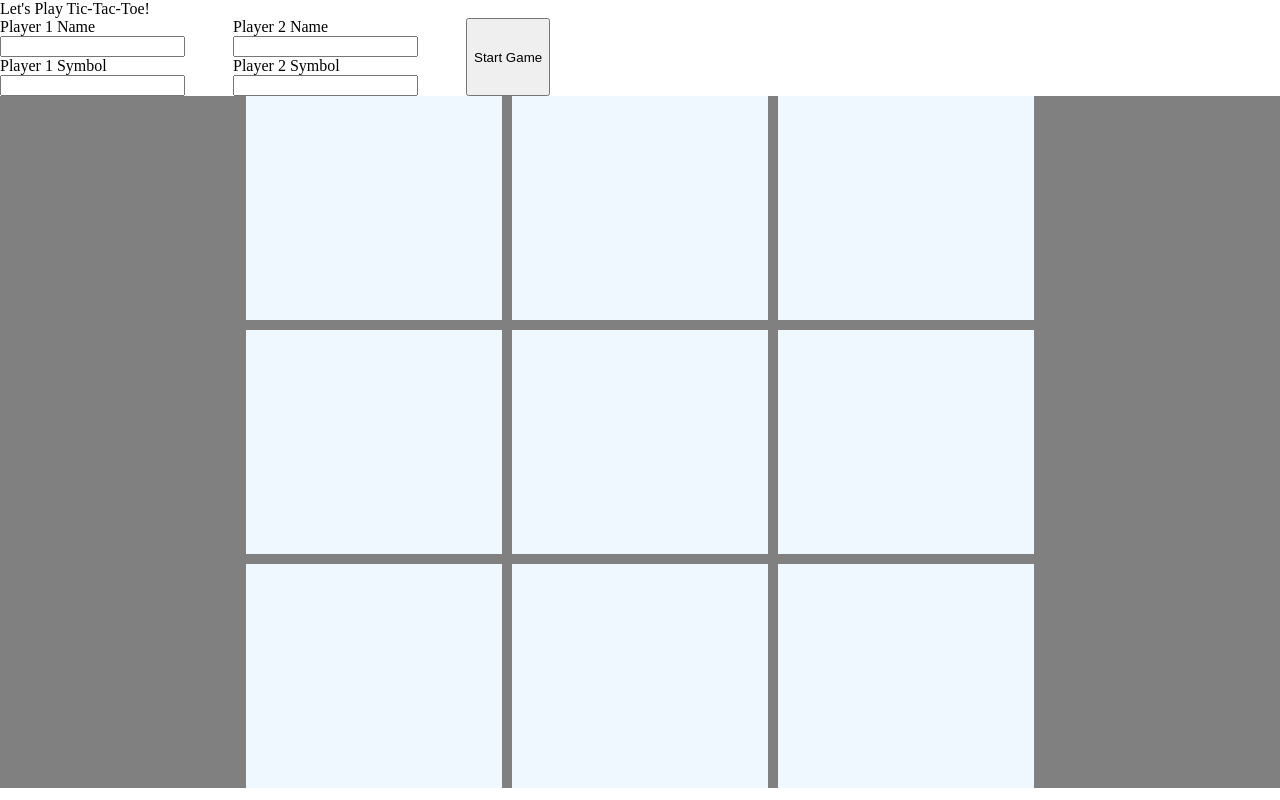
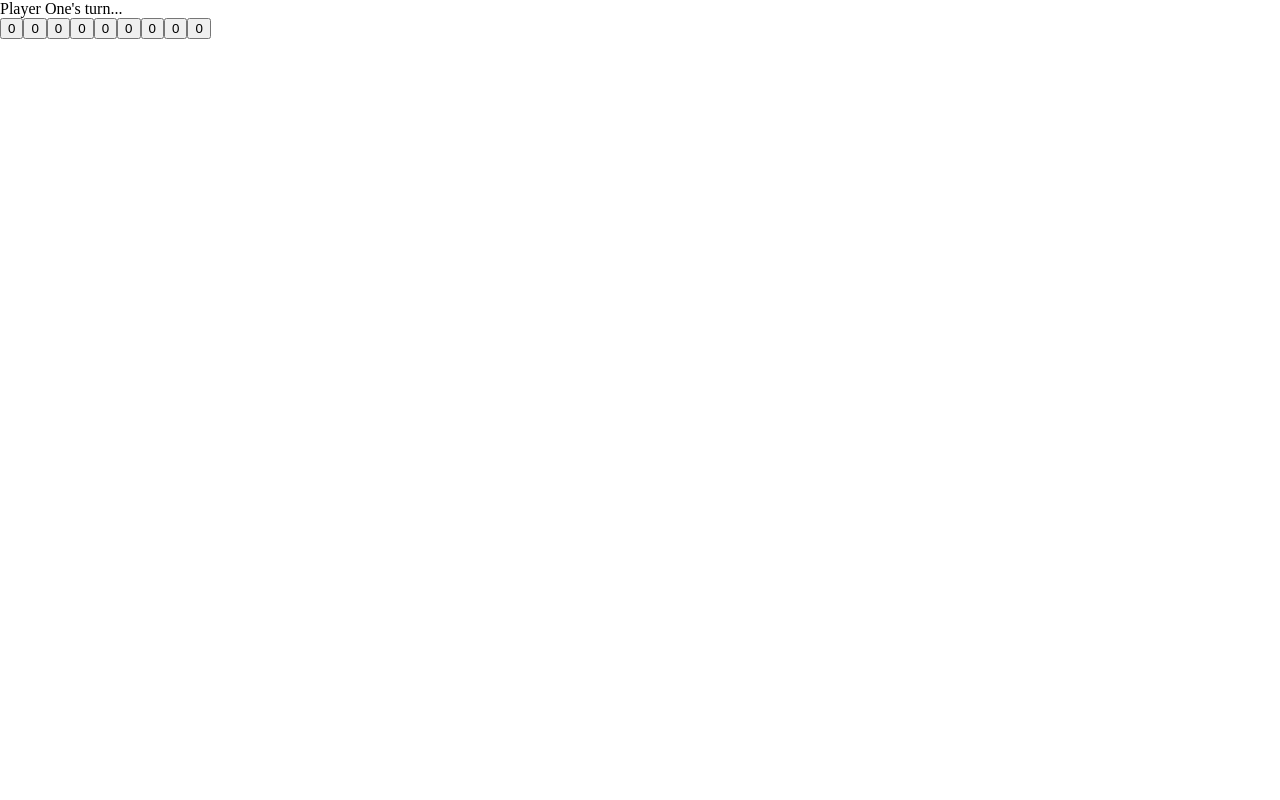
Before and after one commit to samob917/tic-tac-toe, a plain HTML site: page index.html in a window 1280 px wide. Drawn offline with Linux system fonts and the light colour scheme.

Commit message:
Make interface work
Interface is working. Now just want to style it.

```diff
--- a/index.html
+++ b/index.html
@@ -7,32 +7,9 @@
     <title>Tic-Tac-Toe</title>
 </head>
 <body>
-    <h1>Let's Play Tic-Tac-Toe!</h1>
-    <form action="">
-        <div>
-            <label for="p1">Player 1 Name</label>
-            <input type="text" name="p1" id="p1" required>
-            <label for="p1-symbol">Player 1 Symbol</label>
-            <input type="text" name="p1-symbol" id="p1-symbol" required>
-        </div>
-        <div>
-            <label for="p2">Player 2 Name</label>
-            <input type="text" name="p2" id="p2" required>
-            <label for="p2-symbol">Player 2 Symbol</label>
-            <input type="text" name="p2-symbol" id="p2-symbol" required>
-        </div>
-        <button class="form-submit">Start Game</button>
-    </form>
-    <div class="board">
-        <div class="_0_0"></div>
-        <div class="_0_1"></div>
-        <div class="_0_2"></div>
-        <div class="_1_0"></div>
-        <div class="_1_1"></div>
-        <div class="_1_2"></div>
-        <div class="_2_0"></div>
-        <div class="_2_1"></div>
-        <div class="_2_2"></div>
+    <div class="container">
+        <h1 class="turn"></h1>
+        <div class="board"></div>
     </div>
     <script src="ticTacToe.js"></script>
 </body>
--- a/style.css
+++ b/style.css
@@ -18,26 +18,3 @@ time, mark, audio, video {
 	font: inherit;
 	vertical-align: baseline;
 }
-
-form {
-    display: flex;
-    gap: 3rem;
-}
-
-form div {
-    display: flex;
-    flex-direction: column;
-}
-
-.board {
-    display: grid;
-    grid-template-columns: repeat(3, 20vw);
-    grid-template-rows: repeat(3, 28vh);
-    background-color: gray;
-    gap: 10px;
-    justify-content: center;
-}
-
-.board div {
-    background-color: aliceblue;
-}
--- a/ticTacToe.js
+++ b/ticTacToe.js
@@ -163,8 +163,46 @@ function GameController(
 
     return {
         playRound,
-        getActivePlayer
+        getActivePlayer,
+        getBoard: board.getBoard
     };
 }
 
-const game = GameController();
+
+function screenController() {
+    const game = GameController();
+    const playerTurnDiv = document.querySelector(".turn");
+    const boardDiv = document.querySelector(".board");
+
+    const updateScreen = () => {
+        boardDiv.textContent = "";
+        const board = game.getBoard();
+        const activePlayer = game.getActivePlayer();
+
+        playerTurnDiv.textContent = `${activePlayer.name}'s turn...`;
+
+        for (let i = 0; i<board.length; i++) {
+            for (let j=0; j<board[i].length; j++) {
+                const cellButton = document.createElement("button");
+                cellButton.classList.add("cell");
+                cellButton.dataset.row = i;
+                cellButton.dataset.col = j;
+                cellButton.textContent = board[i][j].getValue()
+                boardDiv.appendChild(cellButton);
+            }
+        }
+    }
+    function handleClick(e) {
+        const selectedRow = e.target.dataset.row;
+        const selectedCol = e.target.dataset.col;
+        if (!selectedRow) return;
+
+        game.playRound(selectedRow, selectedCol);
+        updateScreen();
+    }
+    boardDiv.addEventListener("click", handleClick);
+
+    updateScreen();
+}
+
+screenController();
```
